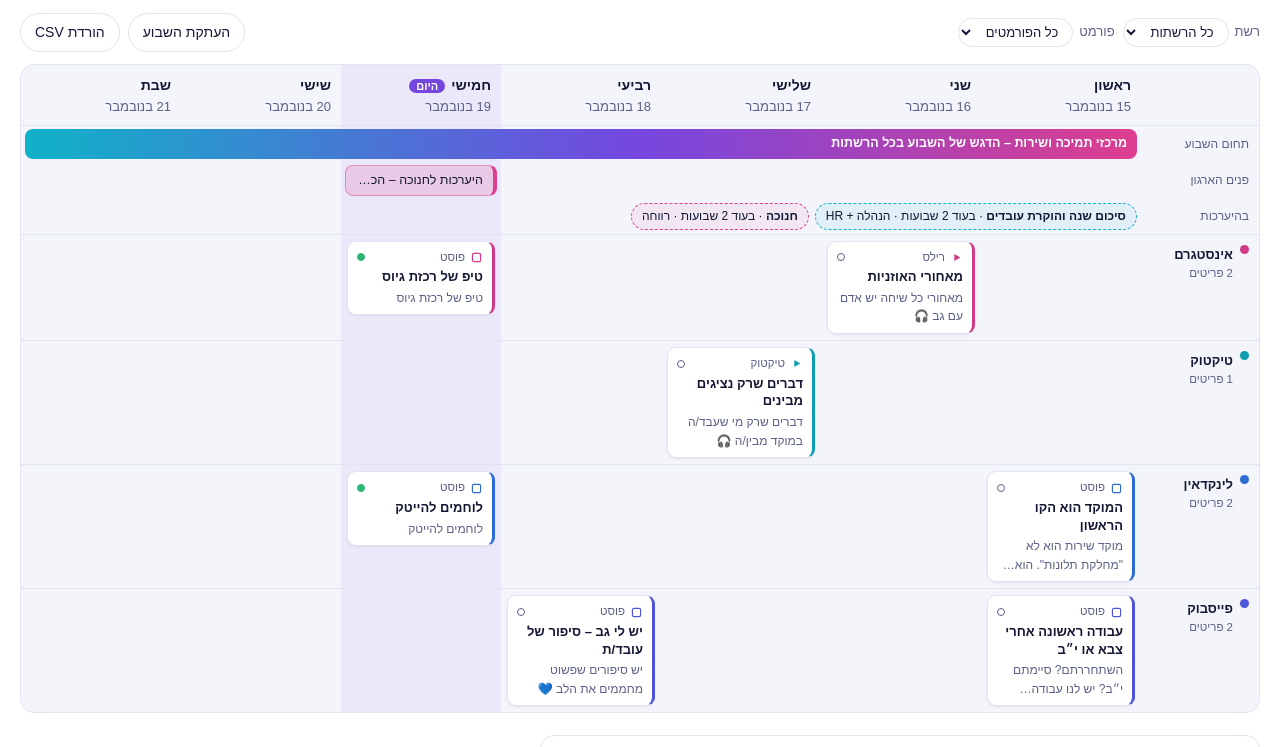
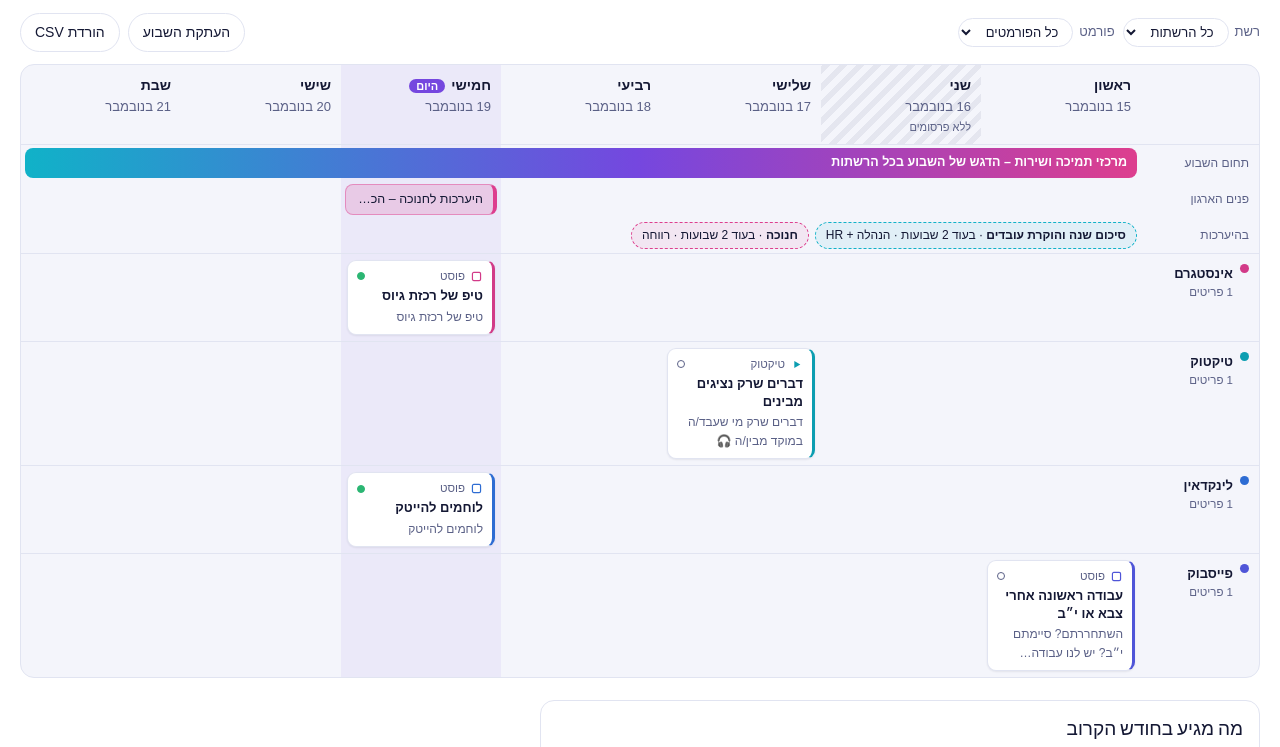
Before and after one commit to gavsystems/GANT, a plain HTML site: page index.html in a window 1280 px wide. Shown: the part 237-984 px from the top of the page. Drawn offline with Linux system fonts and the light colour scheme; a web font is replaced by a local one.

Commit message:
Add files via upload

```diff
--- a/index.html
+++ b/index.html
@@ -2639,7 +2639,7 @@ function slotSkeleton(sun){
   const odd = mod(w,2) === 1, half = Math.floor(w/2);
   const pick2 = (arr,off) => arr[mod(half+off, arr.length)];
   return { focus, slots: [
-    S(1,'ig',DOMAIN_FMT[focus],focus,'תחום השבוע', D.ig),
+    S(2,'ig',DOMAIN_FMT[focus],focus,'תחום השבוע', D.ig),
     odd ? S(3,'ig','קרוסלה','brand','טיפים ומספרים', pick2(SERIES.igCarousel,3)) : S(3,'ig','רילס','brand','רילס אנשים ותרבות', pick2(SERIES.igReel,2)),
     S(2,'tt','טיקטוק',focus,'תחום השבוע', D.tt),
     S(4,'tt','טיקטוק','brand','סדרת טיקטוק', pick(SERIES.ttSeries,5,4)),
@@ -2714,6 +2714,8 @@ function eventItems(sun, evs){
 /* ===== עדכונים ידניים: מה שפורסם בפועל, העברות ותקופות ללא פרסומים ===== */
 const BLACKOUTS = [['2026-11-24','2026-11-30']];
 function inBlackout(d){ const k = iso(d); return BLACKOUTS.some(([a,b]) => k >= a && k <= b); }
+// ימים בלי פרסומים ברשתות: תקופות חסומות + כל יום שני
+function noPost(d){ return inBlackout(d) || d.getDay() === 1; }
 const MANUAL_ADD = [
   { mid:'2026-11-19-ig-tip', date:'2026-11-19', replaces:'2026-11-18', p:'ig', f:'פוסט', dom:'hr', ser:'פורסם בפועל', pub:true, g:'גיוס',
     t:'טיפ של רכזת גיוס', h:'טיפ של רכזת גיוס', v:'תבנית “טיפ של רכזת גיוס”', c:'פורסם בפועל ביום חמישי, 19 בנובמבר.' },
@@ -2740,7 +2742,7 @@ function applyManual(sun, list){
     if (src) res.push({ ...src, day:dayOf(m.to), manual:true, mid:'move-'+m.p+'-'+m.from, ser:(src.ser||'')+' · הועבר מ-'+dm(m.from) });
   }
   for (const a of MANUAL_ADD) if (inWeek(a.date)) res.push({ ...a, day:dayOf(a.date), manual:true });
-  return res.filter(it => !inBlackout(addDays(sun, it.day)));
+  return res.filter(it => !noPost(addDays(sun, it.day)));
 }
 
 function buildWeek(sun, aiSlots){
@@ -2752,12 +2754,12 @@ function buildWeek(sun, aiSlots){
   base = base.filter(s => !(s.p==='ig' && s.f==='סטורי' && storyDays.ig.has(s.day)));
   const br = bridgeItems(sun, solemnDays);
   // תקרה של 2 פריטים לרשת: ימי זיכרון קודמים, אחריהם חגים ומועדים, אחריהם אירועים פנימיים, ואז התוכן הקבוע
-  const rank = it => it.manual ? -1 : it.ev === 'solemn' ? 0 : it.ev === 'holiday' ? 1 : it.ev ? 2 : it.br ? (/יום הולדת|Happy Hour/.test(it.ser) ? 5 : 3) : 4;
+  const rank = it => it.manual ? -1 : it.ev === 'solemn' ? 0 : (it.ev && it.f === 'סטורי') ? 4.5 : it.ev === 'holiday' ? 1 : it.ev ? 2 : it.br ? (/יום הולדת|Happy Hour/.test(it.ser) ? 5 : 3) : 4;
   const fmtRank = it => it.f === 'סטורי' ? 1 : 0;
   const items = [];
   for (const p of Object.keys(PLATFORMS)){
     const cand = applyManual(sun, [...base, ...out, ...br]).filter(i => i.p === p).sort((a,b) => rank(a)-rank(b) || fmtRank(a)-fmtRank(b) || a.day-b.day);
-    items.push(...cand.slice(0, 2).sort((a,b) => a.day-b.day));
+    items.push(...cand.slice(0, 1));
   }
   const src = aiSlots ? 'ai' : 'base';
   items.forEach((it,i) => { if (it.manual){ it.id = 'm-'+it.mid; return; } if (it.br){ it.id = 'br-'+it.p+'-'+it.day+'-'+slug(it.t); return; } it.id = (it.ev ? 'ev' : src) + '-' + it.p + '-' + it.day + '-' + (it.ev ? i : slots.findIndex(s=>s.day===it.day&&s.p===it.p&&s.f===it.f)); });
@@ -2805,7 +2807,7 @@ function renderGantt(){
   let html = '<div class="gh"></div>', todayCol = -1;
   for (let d=0; d<7; d++){
     const dt = addDays(w.sun,d), isT = iso(dt) === today; if (isT) todayCol = d;
-    html += '<div class="gh'+(isT?' today':'')+(inBlackout(dt)?' blk':'')+'" style="grid-column:'+(d+2)+';grid-row:1"><div class="dn">'+DAYS[d]+'</div>'+dateLabel(dt)+(inBlackout(dt)?'<div class="bo">ללא פרסומים</div>':'')+'</div>';
+    html += '<div class="gh'+(isT?' today':'')+(noPost(dt)?' blk':'')+'" style="grid-column:'+(d+2)+';grid-row:1"><div class="dn">'+DAYS[d]+'</div>'+dateLabel(dt)+(noPost(dt)?'<div class="bo">ללא פרסומים</div>':'')+'</div>';
   }
   let r = 2;
   const sat = addDays(w.sun,6), dIdx = d => Math.round((d - w.sun)/DAYMS);
@@ -3055,7 +3057,7 @@ async function generateWeek(){
   const sun = state.sun, { focus, slots } = slotSkeleton(sun);
   const evs = eventsOverlapping(sun);
   const solemn = new Set(evs.filter(e=>e.k==='solemn'&&e.inWeek).map(e=>e.day));
-  const skel = slots.filter(s=>!solemn.has(s.day) && !inBlackout(addDays(sun,s.day))).map((s,i)=>({ n:i, day:s.day, dayName:DAYS[s.day], date:dateLabel(addDays(sun,s.day)), platform:s.p, format:s.f, series:s.ser, domain:s.dom }));
+  const skel = slots.filter(s=>!solemn.has(s.day) && !noPost(addDays(sun,s.day))).map((s,i)=>({ n:i, day:s.day, dayName:DAYS[s.day], date:dateLabel(addDays(sun,s.day)), platform:s.p, format:s.f, series:s.ser, domain:s.dom }));
   const prompt = `את/ה מנהל/ת הסושיאל של גב מערכות וכותב/ת את כל המלל לשבוע.
 כללי המותג:
 ${BRAND_RULES}
```
